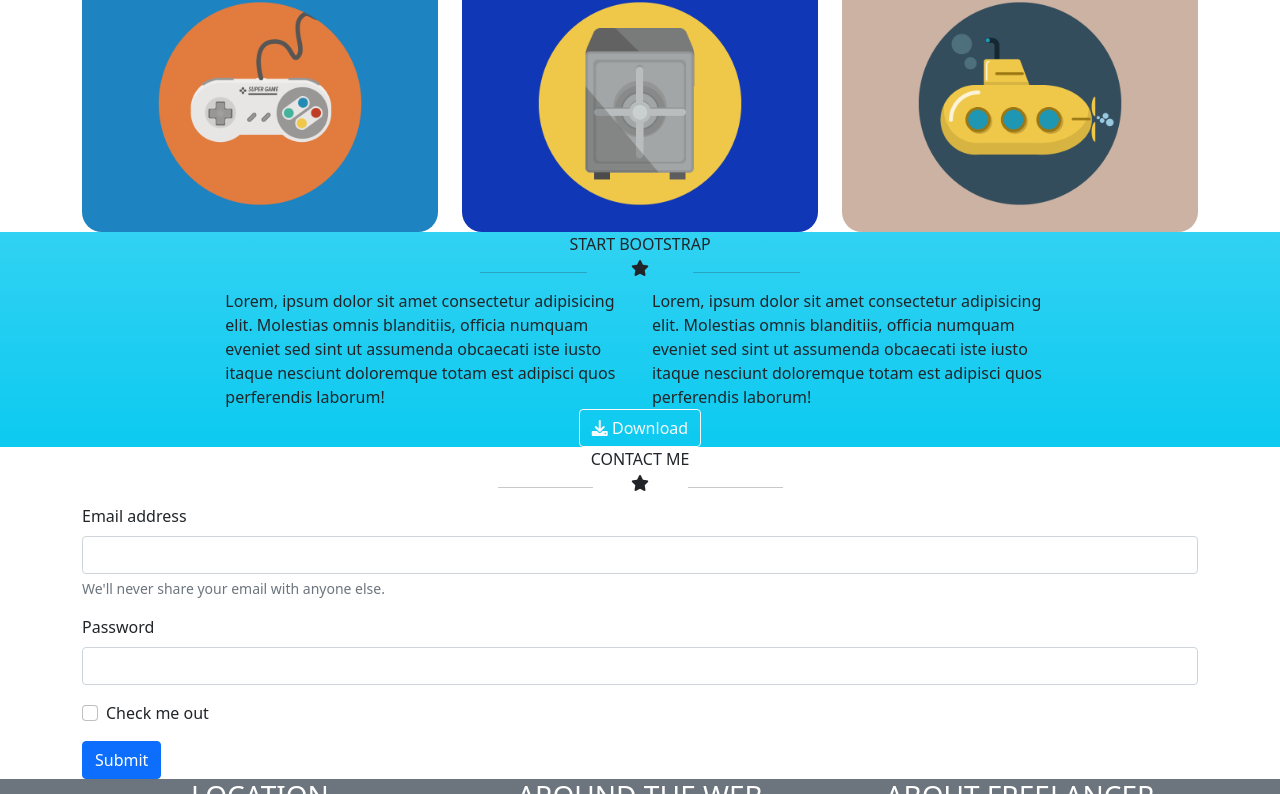
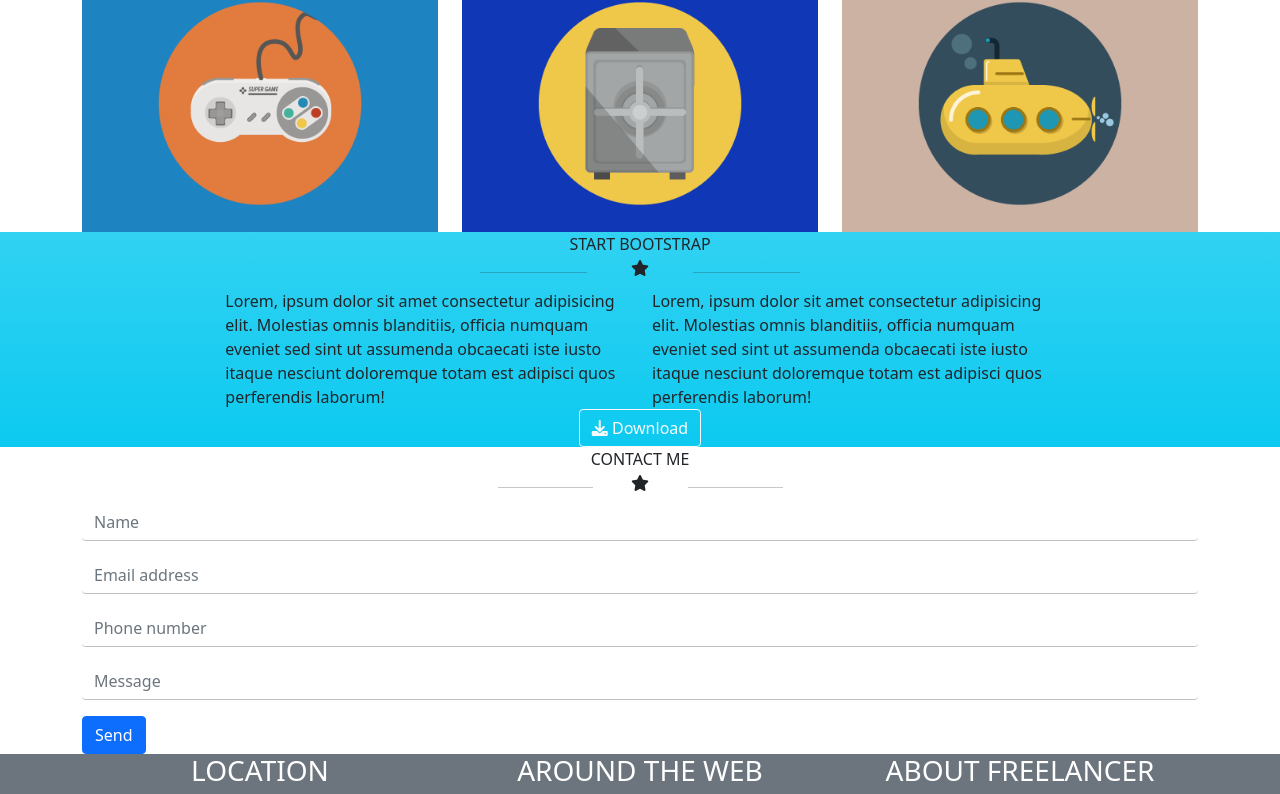
Before and after one commit to magnusson17/html-css-bootstrap-freelancer, a plain HTML site: page index.html in a window 1280 px wide. Shown: the part 973-1767 px from the top of the page. Drawn offline with nearby package versions, Linux system fonts and the light colour scheme.

Commit message:
section-4 adj

```diff
--- a/asset/css/style.css
+++ b/asset/css/style.css
@@ -1,50 +1,4 @@
-.div-img img{
-    border-radius: 20px;
+.form-border-bottom{
+    border: none;
+    border-bottom: 1px solid silver;
 }
-/* .col-md-1,
-.col-md-2,
-.col-md-3,
-.col-md-4,
-.col-md-5,
-.col-md-6,
-.col-md-7,
-.col-md-8,
-.col-md-9,
-.col-md-10,
-.col-md-11,
-.col-md-12 {
-    display: none;
-} */
-
-@media screen and (min-width: 768px) and (max-width: 992px) {
-
-    /* .col-1,
-    .col-2,
-    .col-3,
-    .col-4,
-    .col-5,
-    .col-6,
-    .col-7,
-    .col-8,
-    .col-9,
-    .col-10,
-    .col-11,
-    .col-12 {
-        display: none;
-    }
-     */
-    .col-md-1,
-    .col-md-2,
-    .col-md-3,
-    .col-md-4,
-    .col-md-5,
-    .col-md-6,
-    .col-md-7,
-    .col-md-8,
-    .col-md-9,
-    .col-md-10,
-    .col-md-11,
-    .col-md-12 {
-        display: block;
-    }
-}
--- a/index.html
+++ b/index.html
@@ -158,19 +158,18 @@
 
         <form>
             <div class="mb-3">
-              <label for="exampleInputEmail1" class="form-label">Email address</label>
-              <input type="email" class="form-control" id="exampleInputEmail1" aria-describedby="emailHelp">
-              <div id="emailHelp" class="form-text">We'll never share your email with anyone else.</div>
+                <input placeholder="Name" type="text" class="form-control form-border-bottom" id="">
+              </div>
+            <div class="mb-3">
+              <input placeholder="Email address" type="email" class="form-control form-border-bottom" id="exampleInputEmail1" aria-describedby="emailHelp">
             </div>
             <div class="mb-3">
-              <label for="exampleInputPassword1" class="form-label">Password</label>
-              <input type="password" class="form-control" id="exampleInputPassword1">
+              <input placeholder="Phone number" type="text" class="form-control form-border-bottom" id="">
             </div>
-            <div class="mb-3 form-check">
-              <input type="checkbox" class="form-check-input" id="exampleCheck1">
-              <label class="form-check-label" for="exampleCheck1">Check me out</label>
-            </div>
-            <button type="submit" class="btn btn-primary">Submit</button>
+            <div class="mb-3">
+                <input placeholder="Message" type="text" class="form-control form-border-bottom" id="">
+              </div>
+            <button type="submit" class="btn btn-primary">Send</button>
           </form>
     </section>
 
```
